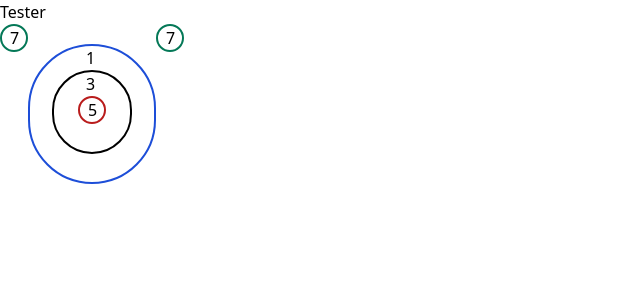
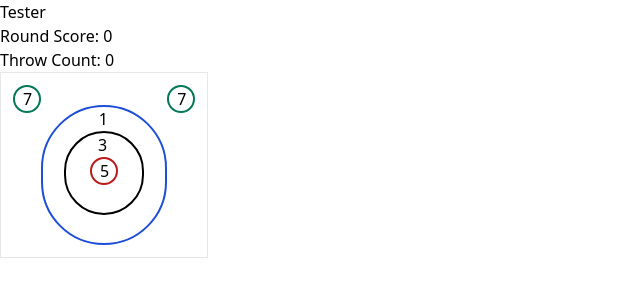
Before and after one commit to danni-young/axe-throwing-scoring, a Nuxt app: page /tester in a window 1280 px wide. Shown: the top 300 px of the page, without its empty margins (0-640 px from the left). Built offline with nearby package versions, Linux system fonts and the light colour scheme.

Commit message:
added counting of thows and the inability to click 7 until the last round

```diff
--- a/components/targetBoard.vue
+++ b/components/targetBoard.vue
@@ -1,6 +1,10 @@
 <template>
-  <div class="w-1/2">
-    <div class="flex flex-row">
+  <div>
+    <p>Round Score: {{ roundScore }}</p>
+    <p>Throw Count: {{ throwCount }}</p>
+
+    <div class="w-52 border">
+      <div class="flex flex-row p-3">
         <div
           class="border-2 border-green-700 rounded-full h-1/2 w-7"
           @click.stop="onClick(7)"
@@ -33,13 +37,27 @@
         </div>
       </div>
     </div>
+  </div>
 </template>
 
 <script>
 export default {
+  data() {
+    return {
+      roundScore: 0,
+      throwCount: 0,
+    }
+  },
   methods: {
     onClick(number) {
-      console.log(number)
+      //7 is only available on the final throw
+      if (this.throwCount < 4 && number !== 7) {
+        this.roundScore += number
+        this.throwCount += 1
+      } else if (this.throwCount === 4) {
+        this.roundScore += number
+        this.throwCount += 1
+      }
     },
   },
 }
```
Lines whose indentation alone changed are shown as unchanged.
